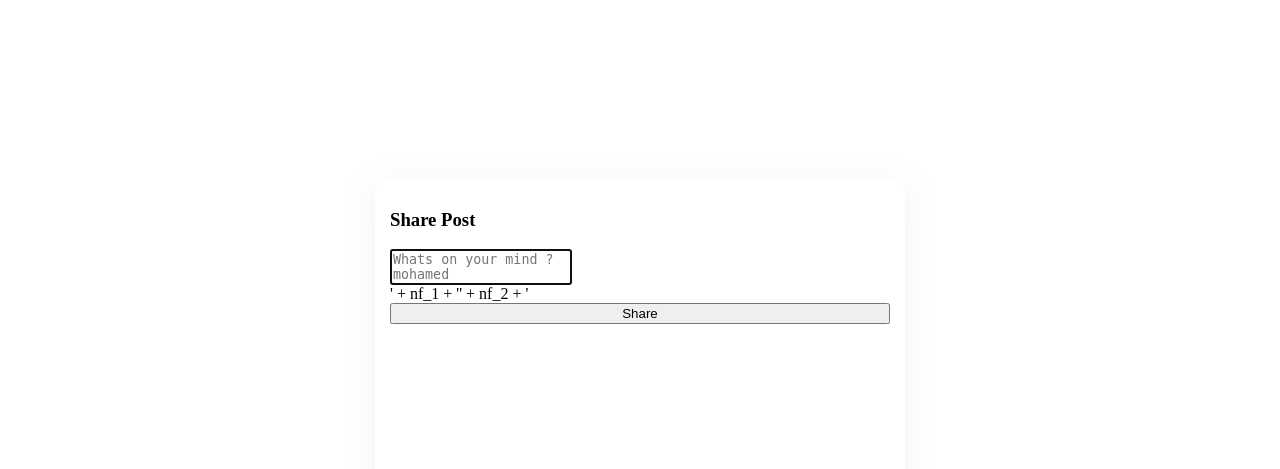
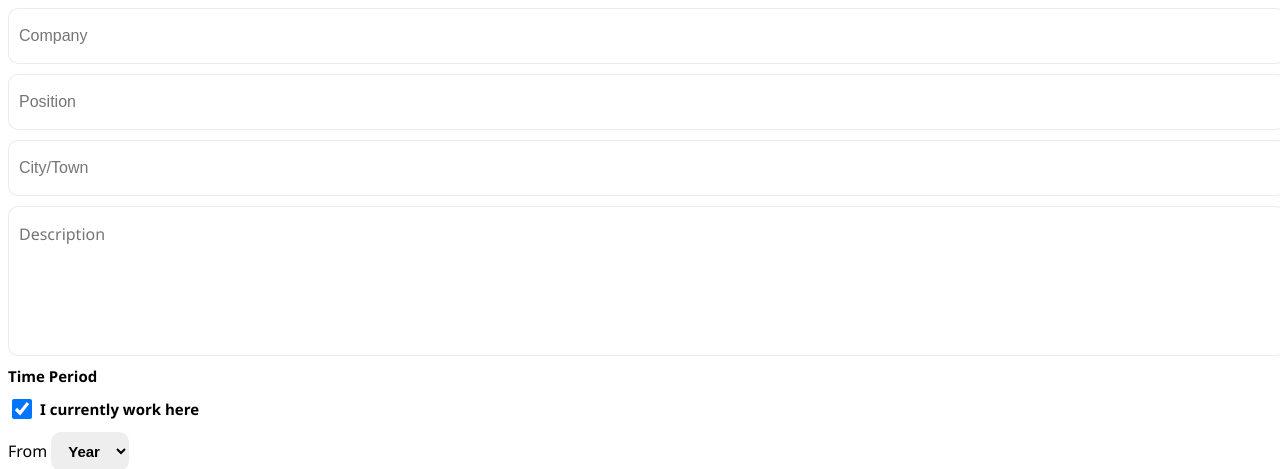
Before and after one commit to M74JJI/facebook, a PHP site: page /facebook/a7a.html in a window 1280 px wide. Shown: the top 469 px of the page. Before the commit the page ends 324 px from the top, so only its background shows below. Run offline with PHP 8.4, Linux system fonts and the light colour scheme.

Commit message:
3yeeeeeeeeeeeadadadadaadfadaddaadaddatso

```diff
--- a/a7a.html
+++ b/a7a.html
@@ -1,45 +1,68 @@
-<div
-    style="
-        position: fixed;
-        top: 50%;
-        left: 50%;
-        transform: translate(-50%, -50%);
-        display: flex;
-        flex-direction: column;
-        border-radius: 10px;
-        padding: 10px 15px;
-        overflow-y: auto;
-        box-shadow: 0 8px 32px 0 rgba(173, 174, 182, 0.17);
-        width: 500px;
-        min-height: 420px;
-        max-height: 620px;
-        background-color: #fff;
-    "
->
-    <div class="post_box_header">
-        <h3>Share Post</h3>
-        <div class="header_icon" id="close_share">
-            <i class="fa-solid fa-xmark"></i>
+<!DOCTYPE html>
+<html lang="en">
+    <head>
+        <meta charset="UTF-8" />
+        <meta http-equiv="X-UA-Compatible" content="IE=edge" />
+        <meta name="viewport" content="width=device-width, initial-scale=1.0" />
+        <title>Document</title>
+        <link rel="stylesheet" href="assets/css/about_forms.css" />
+    </head>
+    <body>
+        <div
+            class="about_workplace_form"
+            data-userid="'+userid+'"
+            data-profileid="'+profileid+'"
+        >
+            <input
+                type="text"
+                class="about_input_company about_input"
+                placeholder="Company"
+            />
+            <input
+                type="text"
+                class="about_input_company about_input"
+                placeholder="Position"
+            />
+            <input
+                type="text"
+                class="about_input_company about_input"
+                placeholder="City/Town"
+            />
+            <textarea
+                class="about_input_company about_input"
+                placeholder="Description"
+                style="
+                    height: 130px;
+                    padding-top: 1rem;
+                    resize: none;
+                    font-family: inherit;
+                "
+            ></textarea>
+            <span class="time_period">Time Period </span>
+            <div class="time_period">
+                <input type="checkbox" name="work" checked />I currently work
+                here
+            </div>
+            <div class="work_date">
+                From
+                <select name="year" id="years">
+                    <option>Year</option>
+                </select>
+            </div>
+            <div class="border"></div>
+            <div class="privacy_about_submit">
+                <div class="public_privacy_icon">
+                    <img
+                        src="https://www.facebook.com/rsrc.php/v3/yR/r/ZwEccUSRMY2.png"
+                        alt=""
+                    />
+                    Public
+                </div>
+                <div class="save_cacnel">
+                    <button>Cancel</button>
+                    <button>Save</button>
+                </div>
+            </div>
         </div>
-    </div>
-    <div class="share_box_field">
-        <textarea
-            class="share_text"
-            autofocus
-            style="resize: none"
-            placeholder="Whats on your mind ? mohamed"
-        ></textarea>
-    </div>
-    ' + nf_1 + '' + nf_2 + '<button
-        data-postid="' + postid + '"
-        data-userid="' + userid +
-                        '"
-        data-profilepic="' + profilepic + '"
-        data-profileid="' + profileid +
-                        '"
-        class="post_button post-share"
-        id="post-share"
-    >
-        Share
-    </button>
-</div>
+    </body>
+</html>
--- a/about.php
+++ b/about.php
@@ -234,8 +234,8 @@ if(isset($_GET['id'])==true && empty($_GET['id'])==false){
                     } ?>
             <div class="profile_menu">
                 <div class="menu">
-                    <div class="menu_item1 active_menu_item">Posts</div>
-                    <div class="menu_item1">About</div>
+                    <div class="menu_item1">Posts</div>
+                    <div class="menu_item1 active_menu_item">About</div>
                     <div class="menu_item1 hidein_sm">Friends</div>
                     <div class="menu_item1">Photos</div>
                     <div class="menu_item1 hidein_sm">Story Archive</div>
@@ -301,7 +301,7 @@ if(isset($_GET['id'])==true && empty($_GET['id'])==false){
                 <div class="about_overview_filled">
                     <?php if(!isset($_GET['sk'])) { ?>
                     <div class="overview_menu">
-                        <?php $loadAbout->overview('workplace',$userid,$profileId,'Add a workplace',"https://static.xx.fbcdn.net/rsrc.php/v3/yt/r/Bo7x4xsiTje.png"); ?>
+                        <?php $loadAbout->checkWorkplace('workplace_company',$userid,$profileId); ?>
                         <?php $loadAbout->overview('high_school',$userid,$profileId,'Add a high school',"https://static.xx.fbcdn.net/rsrc.php/v3/yN/r/j-QTXcNyQBK.png"); ?>
                         <?php $loadAbout->overview('college',$userid,$profileId,'Add a college',"https://static.xx.fbcdn.net/rsrc.php/v3/yN/r/j-QTXcNyQBK.png"); ?>
                         <?php $loadAbout->overview('current_city',$userid,$profileId,'Add current city',"https://static.xx.fbcdn.net/rsrc.php/v3/ym/r/N_tq7yNW9DG.png"); ?>
--- /dev/null
+++ b/assets/css/about_forms.css
@@ -0,0 +1,85 @@
+.about_workplace_form {
+    display: flex;
+    flex-direction: column;
+    gap: 10px;
+    font-family: 'Segoe UI', Helvetica, Arial, sans-serif;
+}
+.about_input {
+    font-size: 1rem !important;
+    color: #222;
+    -webkit-tap-highlight-color: transparent;
+    width: 100%;
+    height: 50px;
+    border-radius: 10px;
+    padding: 2px;
+    padding-left: 10px;
+    border: 1px solid #ced0d46e;
+    outline-offset: 5px;
+}
+.about_input:focus {
+    outline-color: #1877f2;
+}
+.about_input:hover {
+    border: 1px solid #b4b5b6;
+}
+.time_period {
+    font-weight: 600;
+    font-size: 15px;
+    display: flex;
+    align-items: center;
+    gap: 5px;
+}
+.time_period input {
+    height: 20px;
+    width: 20px;
+    font-weight: lighter;
+    font-size: 13px;
+    outline-style: none;
+}
+select {
+    background-color: #eee;
+    padding: 10px 0.8rem;
+    border: none;
+    outline: none;
+    font-weight: 600;
+    border-radius: 10px;
+    font-size: 15px;
+}
+.border {
+    width: 100%;
+    border-bottom: 1px solid #ced0d4;
+}
+.privacy_about_submit {
+    display: flex;
+    align-items: center;
+    justify-content: space-between;
+}
+.public_privacy_icon {
+    font-weight: 600;
+    background: #e4e6eb;
+    padding: 7px 12px;
+    border-radius: 10px;
+}
+.public_privacy_icon img {
+    -webkit-filter: invert(30%);
+}
+.save_cacnel {
+    display: flex;
+    align-items: center;
+    gap: 10px;
+}
+.save_cacnel button {
+    border: none;
+    outline: none;
+    padding: 11px 12px;
+    border-radius: 10px;
+    font-weight: 600;
+    cursor: pointer;
+}
+.save_cacnel button:first-of-type {
+    background-color: #e4e6eb;
+}
+.save_cacnel button:last-of-type {
+    background-color: #1b74e4;
+    color: white;
+}
--- a/components/Header.php
+++ b/components/Header.php
@@ -18,6 +18,8 @@ if(login::isLoggedIn()){
     <title>Profile</title>
     <link rel="stylesheet" href="assets/css/profile.css" />
     <link rel="stylesheet" href="assets/css/about.css" />
+    <link rel="stylesheet" href="assets/css/about_forms.css" />
+
     <link rel="stylesheet" href="https://cdnjs.cloudflare.com/ajax/libs/font-awesome/6.0.0-beta2/css/all.min.css"
         integrity="sha512-YWzhKL2whUzgiheMoBFwW8CKV4qpHQAEuvilg9FAn5VJUDwKZZxkJNuGM4XkWuk94WCrrwslk8yWNGmY1EduTA=="
         crossorigin="anonymous" referrerpolicy="no-referrer" />
```
Also changed, not shown: assets/js/about.js (+45 -51 lines), core/ajax/AddUserInfos.php (added, +26 -0 lines), core/classes/about.php (+16 -0 lines).
